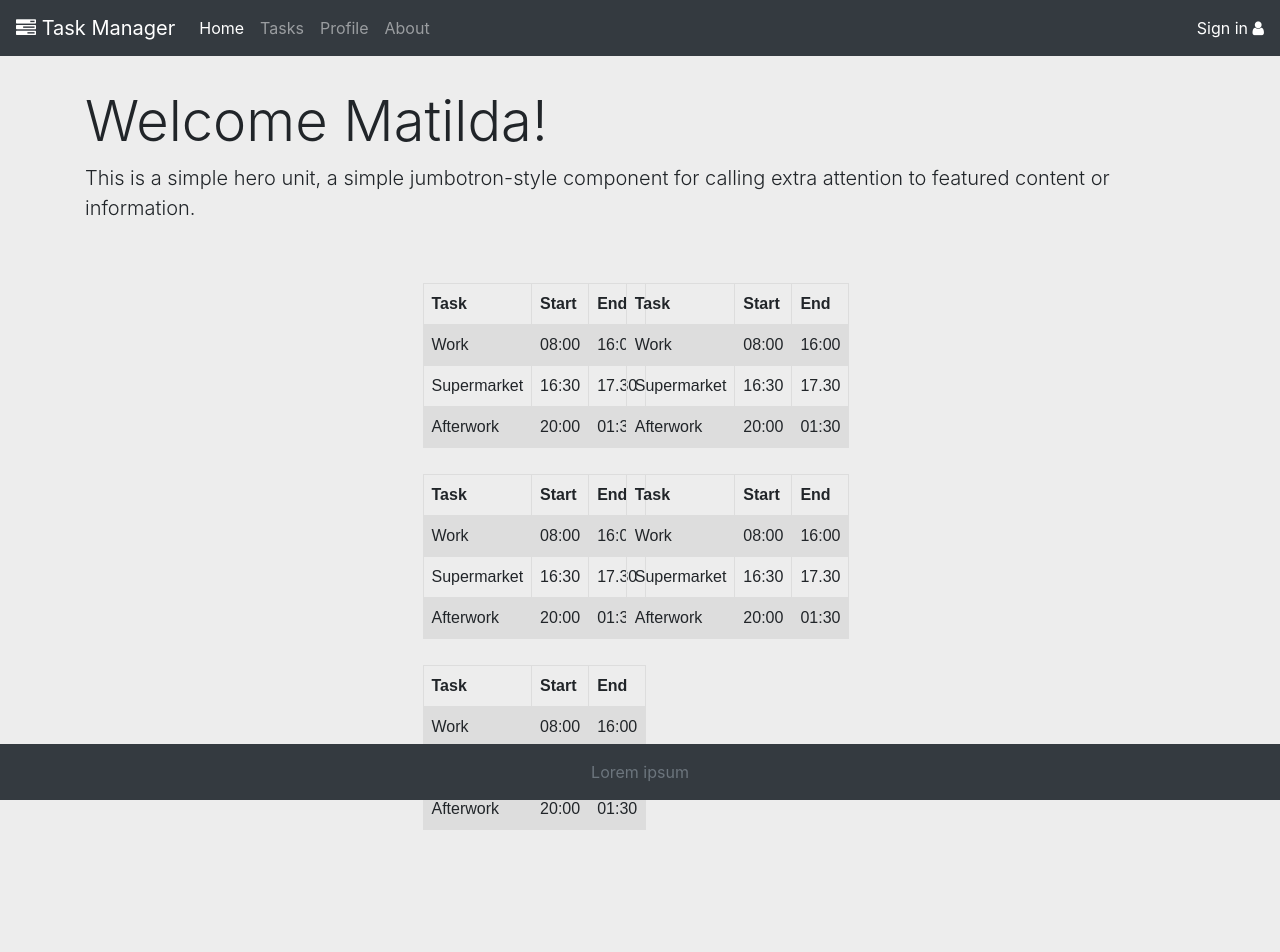
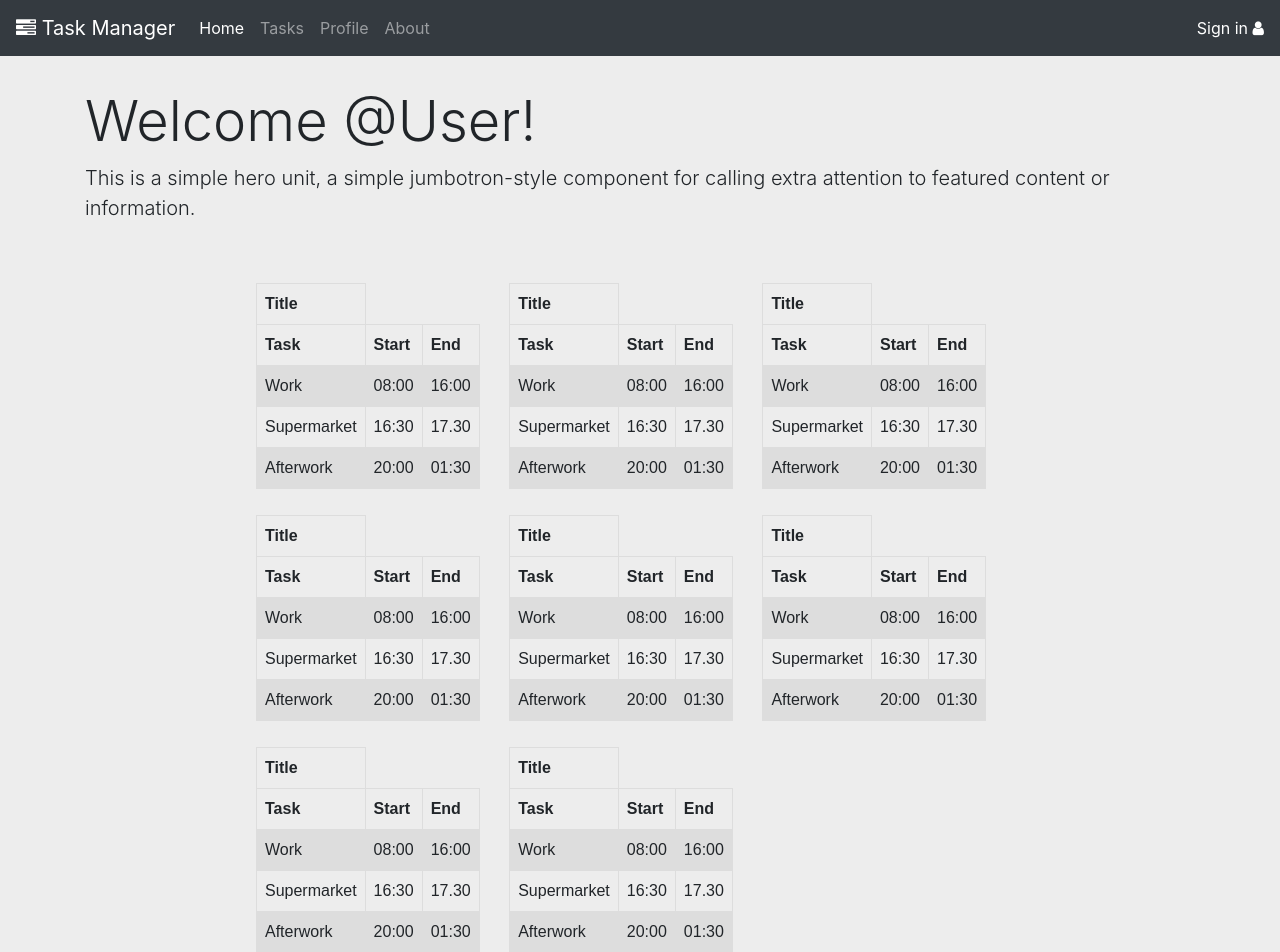
Before and after one commit to samuellundin/TaskManager, an Angular app in the folder client/: page /home in a window 1280 px wide. Shown: the top 952 px of the page. Before the commit the page ends 846 px from the top, so only its background shows below. Built offline with nearby package versions, Linux system fonts and the light colour scheme; no server answers.

Commit message:
Dummy data

```diff
--- a/client/src/app/core/footer/footer.component.css
+++ b/client/src/app/core/footer/footer.component.css
@@ -1,9 +1,10 @@
 .footer {
-  position: absolute;
+  position: center;
   right: 0;
   bottom: 0;
   left: 0;
   padding: 1rem;
   background-color: #343a40;
   text-align: center;
+  margin-top: 40px;
 }
--- a/client/src/app/core/footer/footer.component.html
+++ b/client/src/app/core/footer/footer.component.html
@@ -1,5 +1,5 @@
 <footer class="footer">
   <div class="container">
-    <span class="text-muted">Lorem ipsum</span>
+    <span class="text-muted">&copy; Newton</span>
   </div>
 </footer>
--- a/client/src/app/home/home.component.css
+++ b/client/src/app/home/home.component.css
@@ -0,0 +1,31 @@
+.header {
+  margin-bottom: 50px;
+}
+.tableContainer {
+  margin: auto;
+  width: 80%;
+}
+
+table {
+  font-family: arial, sans-serif;
+  border-collapse: collapse;
+  width: 15%;
+  display: inline-block;
+  margin-left: 60px;
+  margin-right: 60px;
+  margin-top: 10px;
+  margin-bottom: 10px;
+}
+
+td, th {
+  border: 1px solid #dddddd;
+  text-align: left;
+  padding: 8px;
+}
+
+tr:nth-child(even) {
+  background-color: #dddddd;
+}
+
+thead tr {
+}
--- a/client/src/app/home/home.component.html
+++ b/client/src/app/home/home.component.html
@@ -1,43 +1,16 @@
 <div class="header">
-  <h1 class="display-4">Welcome Matilda!</h1>
+  <h1 class="display-4">Welcome @User!</h1>
   <p class="lead">This is a simple hero unit, a simple jumbotron-style component for calling extra attention to featured content or information.</p>
 </div>
 
-<style>
-
-  .header {
-    margin-bottom: 50px;
-  }
-  .tableContainer {
-    margin: auto;
-    width: 50%;
-  }
-
-  table {
-    font-family: arial, sans-serif;
-    border-collapse: collapse;
-    width: 15%;
-    display: inline-block;
-    margin-left: 60px;
-    margin-right: 60px;
-    margin-top: 10px;
-    margin-bottom: 10px;
-  }
-
-  td, th {
-    border: 1px solid #dddddd;
-    text-align: left;
-    padding: 8px;
-  }
-
-  tr:nth-child(even) {
-    background-color: #dddddd;
-  }
-
-</style>
-
 <div class="tableContainer">
-<table title="Category">
+  <table>
+  <thead>
+  <tr>
+    <th>Title</th>
+  </tr>
+  </thead>
+  <tbody>
   <tr>
     <th>Task</th>
     <th>Start</th>
@@ -58,9 +31,16 @@
     <td>20:00</td>
     <td>01:30</td>
   </tr>
+  </tbody>
 </table>
 
-<table title="Category">
+  <table>
+    <thead>
+    <tr>
+      <th>Title</th>
+    </tr>
+    </thead>
+    <tbody>
     <tr>
       <th>Task</th>
       <th>Start</th>
@@ -81,9 +61,16 @@
       <td>20:00</td>
       <td>01:30</td>
     </tr>
+    </tbody>
   </table>
 
-<table title="Category">
+  <table>
+    <thead>
+    <tr>
+      <th>Title</th>
+    </tr>
+    </thead>
+    <tbody>
     <tr>
       <th>Task</th>
       <th>Start</th>
@@ -104,9 +91,16 @@
       <td>20:00</td>
       <td>01:30</td>
     </tr>
+    </tbody>
   </table>
 
-  <table title="Category">
+  <table>
+    <thead>
+    <tr>
+      <th>Title</th>
+    </tr>
+    </thead>
+    <tbody>
     <tr>
       <th>Task</th>
       <th>Start</th>
@@ -127,9 +121,16 @@
       <td>20:00</td>
       <td>01:30</td>
     </tr>
+    </tbody>
   </table>
 
-  <table title="Category">
+  <table>
+    <thead>
+    <tr>
+      <th>Title</th>
+    </tr>
+    </thead>
+    <tbody>
     <tr>
       <th>Task</th>
       <th>Start</th>
@@ -150,5 +151,96 @@
       <td>20:00</td>
       <td>01:30</td>
     </tr>
+    </tbody>
+  </table>
+
+  <table>
+    <thead>
+    <tr>
+      <th>Title</th>
+    </tr>
+    </thead>
+    <tbody>
+    <tr>
+      <th>Task</th>
+      <th>Start</th>
+      <th>End</th>
+    </tr>
+    <tr>
+      <td>Work</td>
+      <td>08:00</td>
+      <td>16:00</td>
+    </tr>
+    <tr>
+      <td>Supermarket</td>
+      <td>16:30</td>
+      <td>17.30</td>
+    </tr>
+    <tr>
+      <td>Afterwork</td>
+      <td>20:00</td>
+      <td>01:30</td>
+    </tr>
+    </tbody>
+  </table>
+
+  <table>
+    <thead>
+    <tr>
+      <th>Title</th>
+    </tr>
+    </thead>
+    <tbody>
+    <tr>
+      <th>Task</th>
+      <th>Start</th>
+      <th>End</th>
+    </tr>
+    <tr>
+      <td>Work</td>
+      <td>08:00</td>
+      <td>16:00</td>
+    </tr>
+    <tr>
+      <td>Supermarket</td>
+      <td>16:30</td>
+      <td>17.30</td>
+    </tr>
+    <tr>
+      <td>Afterwork</td>
+      <td>20:00</td>
+      <td>01:30</td>
+    </tr>
+    </tbody>
+  </table>
+
+  <table>
+    <thead>
+    <tr>
+      <th>Title</th>
+    </tr>
+    </thead>
+    <tbody>
+    <tr>
+      <th>Task</th>
+      <th>Start</th>
+      <th>End</th>
+    </tr>
+    <tr>
+      <td>Work</td>
+      <td>08:00</td>
+      <td>16:00</td>
+    </tr>
+    <tr>
+      <td>Supermarket</td>
+      <td>16:30</td>
+      <td>17.30</td>
+    </tr>
+    <tr>
+      <td>Afterwork</td>
+      <td>20:00</td>
+      <td>01:30</td>
+    </tr>
+    </tbody>
   </table>
 </div>
```
Lines whose indentation alone changed are shown as unchanged.
